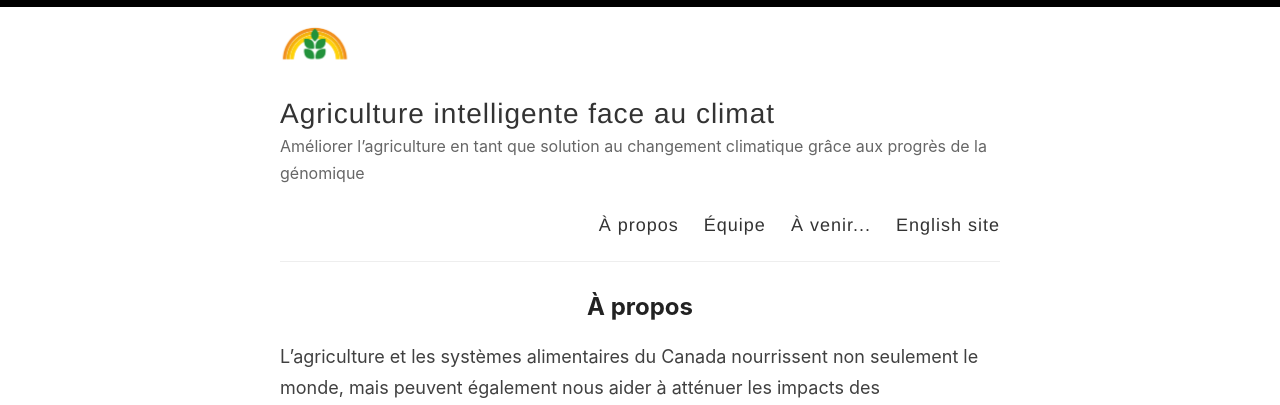
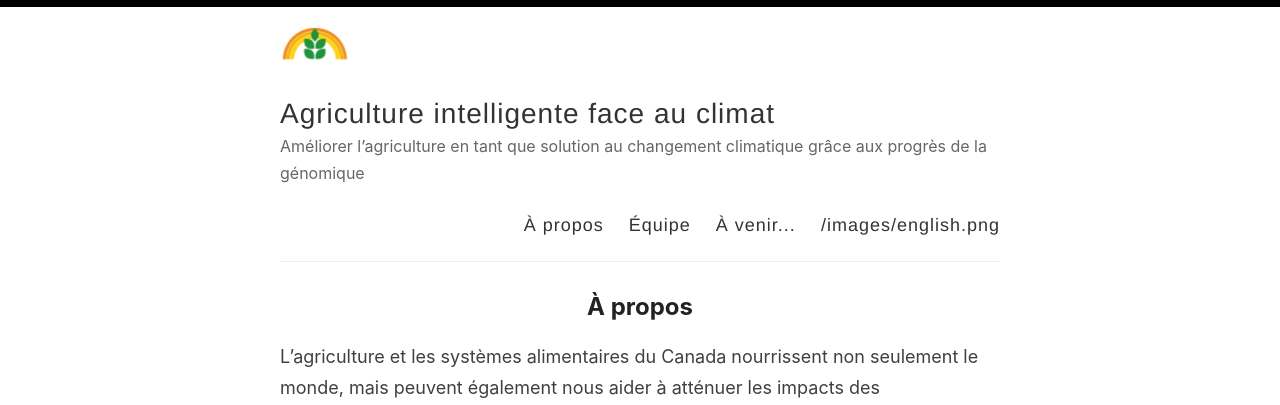
Before and after one commit to ClimateSmartAg/ClimateSmartAg-website-fr, a Jekyll site: the page built from index.md, in a window 1280 px wide. Shown: the top 405 px of the page. Built offline with Jekyll 4.4.1, drawn with Linux system fonts in a browser that asks for light colours; our own code applies the rules of GitHub Pages for plain Markdown files.

Commit message:
Update default.html

```diff
--- a/_layouts/default.html
+++ b/_layouts/default.html
@@ -31,7 +31,7 @@
               <a href="{{ site.baseurl }}/">À propos</a>
               <a href="{{ site.baseurl }}/team">Équipe</a>
               <a href="{{ site.baseurl }}/coming">À venir...</a>
-              <a href="https://climatesmartag.github.io/ClimateSmartAg-website-en/">English site</a>
+              <a href="https://climatesmartag.github.io/ClimateSmartAg-website-en/">/images/english.png</a>
 
             </nav>
           </header>
```
